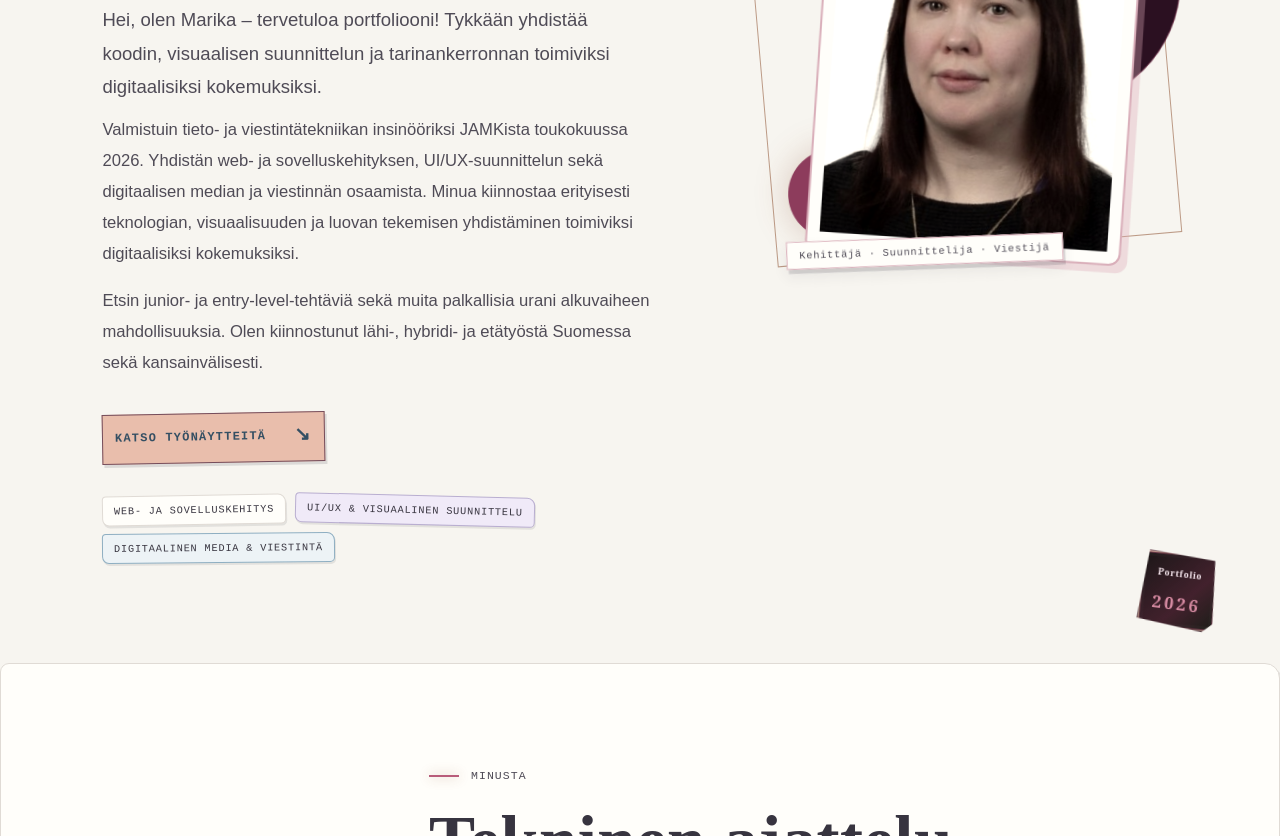
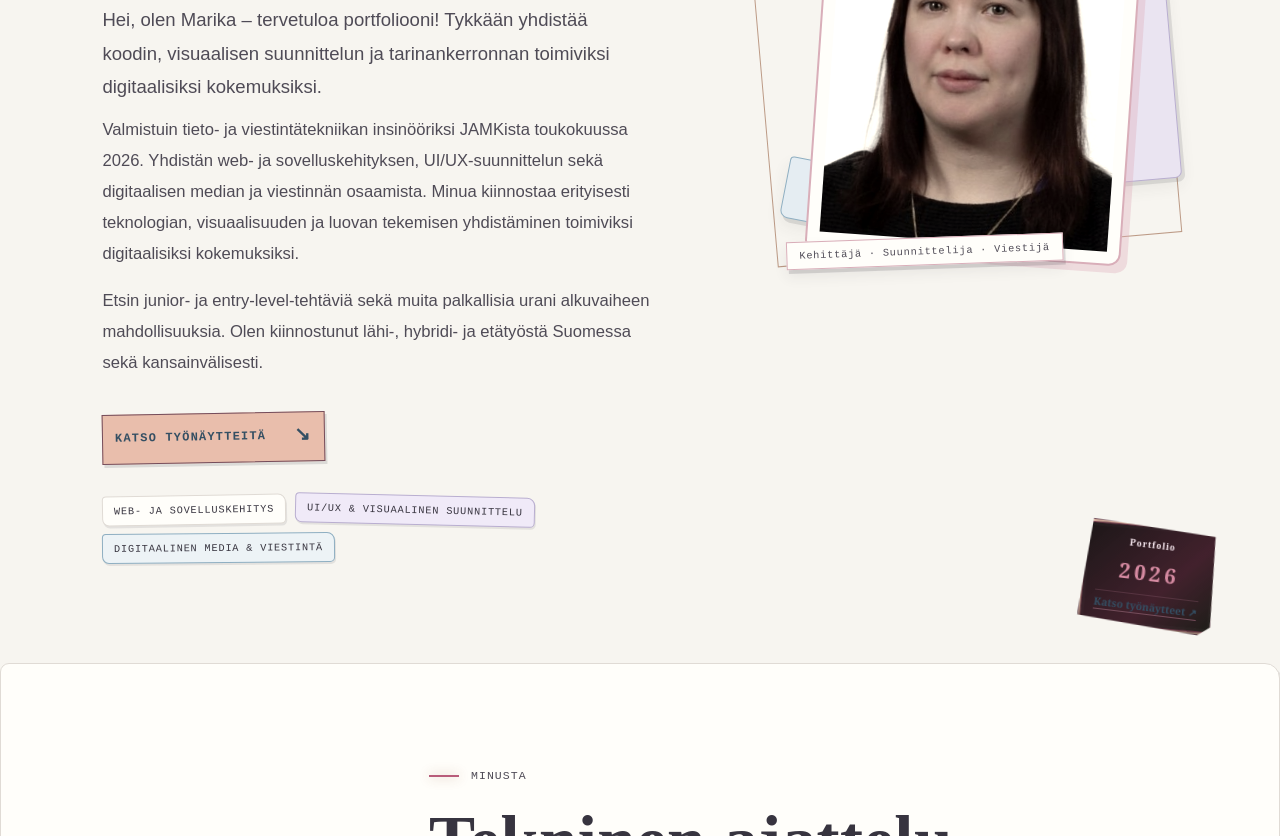
Before and after one commit to MarikaMatala/MarikaMatala.github.io, a plain HTML site: page index.html in a window 1280 px wide. Shown: the part 590-1426 px from the top of the page. Drawn offline with Linux system fonts and the light colour scheme.

Commit message:
kuvan tausta (#61)
* kuvan tausta

* kuvan tausta

```diff
--- a/bullet-journal.css
+++ b/bullet-journal.css
@@ -556,3 +556,86 @@ h1 em,h2 em,h3 em{color:var(--journal-lavender-dark)!important}
   background:#754D5B!important;
   border-color:#754D5B!important;
 }
+
+
+/* PORTRAIT BACKGROUND — replace legacy circles with layered notebook paper. */
+.portrait-shape {
+  border-radius:4px 12px 5px 10px!important;
+  animation:none!important;
+  box-shadow:3px 4px 0 rgba(55,52,63,.12),0 8px 16px rgba(55,52,63,.07)!important;
+}
+.portrait-shape.shape-one {
+  width:72%!important;
+  height:72%!important;
+  right:2%!important;
+  top:9%!important;
+  left:auto!important;
+  bottom:auto!important;
+  background:#EAE4F1!important;
+  border:1px solid var(--journal-lavender)!important;
+  border-radius:8px 18px 7px 14px!important;
+  transform:rotate(-7deg)!important;
+}
+.portrait-shape.shape-one::before {
+  content:"";
+  position:absolute;
+  top:-10px;
+  left:35%;
+  width:76px;
+  height:20px;
+  background:rgba(233,190,172,.82);
+  border:1px solid rgba(117,77,91,.22);
+  transform:rotate(3deg);
+}
+.portrait-shape.shape-two {
+  width:92px!important;
+  height:62px!important;
+  left:4%!important;
+  bottom:9%!important;
+  right:auto!important;
+  top:auto!important;
+  background:#E5EDF2!important;
+  border:1px solid var(--journal-blue)!important;
+  border-radius:4px 9px 5px 8px!important;
+  transform:rotate(9deg)!important;
+}
+.portrait-frame {
+  z-index:2!important;
+  transform:rotate(2deg)!important;
+}
+.portrait-caption {z-index:3!important}
+
+/* Make the Portfolio 2026 sticker unmistakably link to the work samples. */
+.hero-index {
+  z-index:4!important;
+  min-width:132px!important;
+  min-height:104px!important;
+  gap:4px!important;
+  padding:12px 14px!important;
+  clip-path:polygon(4% 0,96% 4%,100% 91%,91% 100%,0 94%)!important;
+  border-radius:5px 12px 6px 10px!important;
+  cursor:pointer;
+}
+.hero-index .portfolio-word {font-size:.62rem!important;letter-spacing:.1em}
+.hero-index .portfolio-year {font-size:1.3rem!important;line-height:1.1}
+.hero-index .portfolio-action {
+  display:block;
+  margin-top:3px;
+  padding-top:5px;
+  border-top:1px solid rgba(117,77,91,.45);
+  color:var(--journal-blue-dark)!important;
+  font-size:.65rem;
+  font-weight:800;
+  letter-spacing:0;
+  line-height:1.3;
+  text-decoration:underline;
+  text-decoration-color:var(--journal-pink-dark);
+  text-underline-offset:3px;
+}
+.hero-index:hover .portfolio-action,
+.hero-index:focus-visible .portfolio-action {color:var(--journal-ink)!important}
+.hero-index:focus-visible {outline:3px solid var(--journal-blue-dark)!important;outline-offset:5px}
+@media(max-width:760px) {
+  .portrait-shape.shape-one {width:68%!important;height:68%!important;right:9%!important;top:8%!important}
+  .hero-index {min-width:124px!important;min-height:98px!important}
+}
--- a/index.html
+++ b/index.html
@@ -141,7 +141,7 @@
         </div>
         <span class="portrait-caption" data-fi="Kehittäjä · Suunnittelija · Viestijä" data-en="Developer · Designer · Communicator">Kehittäjä · Suunnittelija · Viestijä</span>
       </div>
-      <a class="hero-index" href="tyonaytteet.html" aria-label="Siirry työnäytteisiin" data-fi-label="Siirry työnäytteisiin" data-en-label="Go to work samples"><span class="portfolio-word">Portfolio</span><span class="portfolio-year">2026</span></a>
+      <a class="hero-index" href="tyonaytteet.html" aria-label="Portfolio 2026 – katso työnäytteet" data-fi-label="Portfolio 2026 – katso työnäytteet" data-en-label="Portfolio 2026 – view work samples"><span class="portfolio-word">Portfolio</span><span class="portfolio-year">2026</span><span class="portfolio-action" data-fi="Katso työnäytteet ↗" data-en="View work samples ↗">Katso työnäytteet ↗</span></a>
     </section>
 
     <!-- ABOUT: update the introduction text and skill areas here. -->
```
